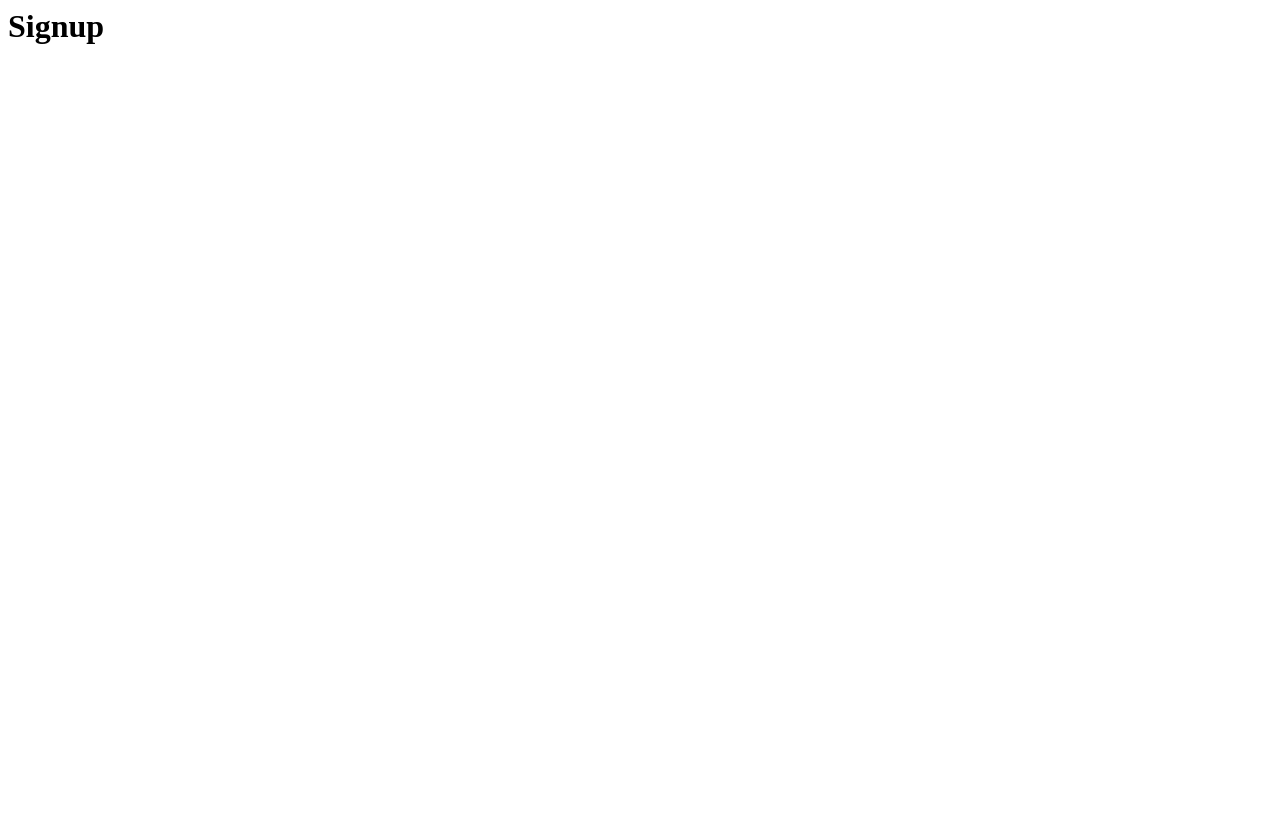
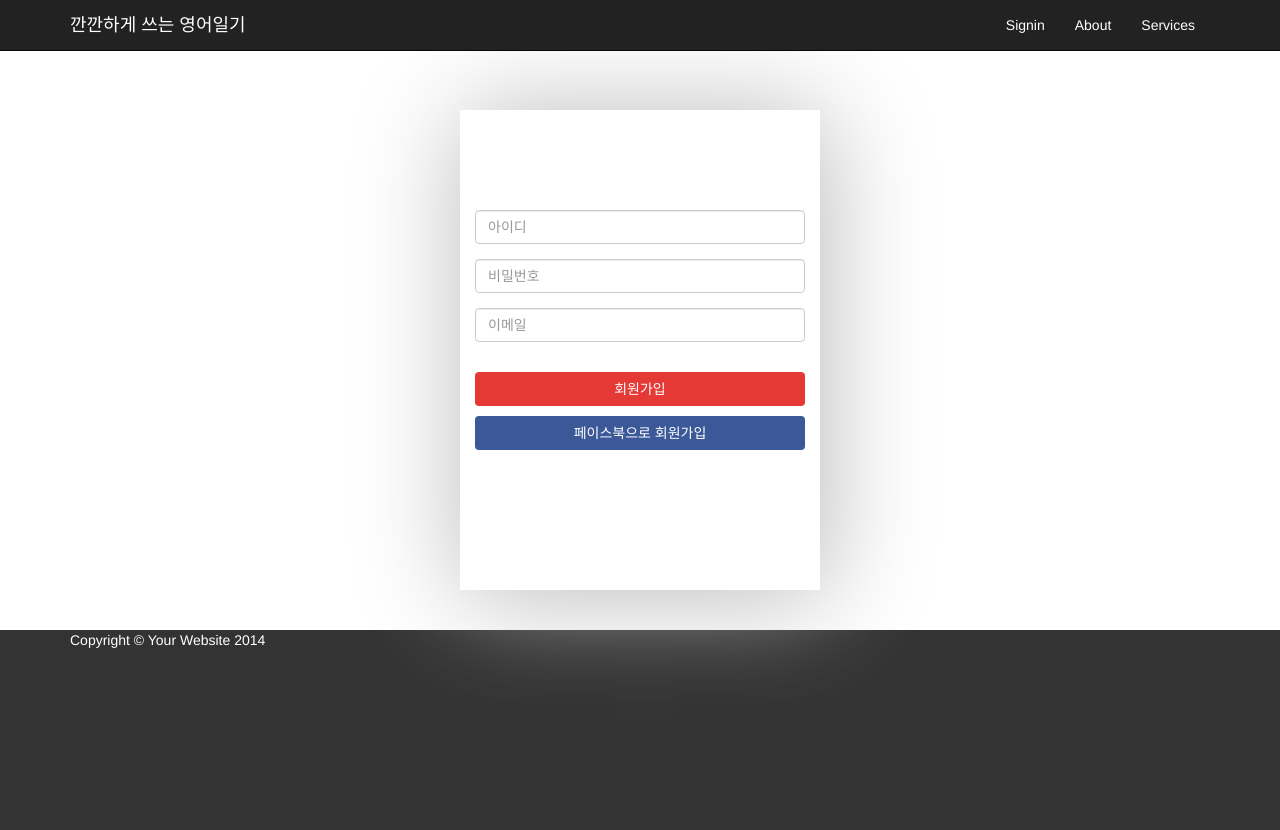
Before and after one commit to jupiny/EnglishDiary, a Django app: page /signup/ in a window 1280 px wide. Before the commit the page is almost empty. Before the commit the page ends 44 px from the top, so only its background shows below. Run offline with Django 3.2, Linux system fonts and the light colour scheme; parts of the project's set-up code (start-up, migrations or seed data) failed here and were passed over; some libraries are stand-ins or nearby versions.

Commit message:
update signup.html: make beautiful from signin.css  without function

```diff
--- a/english_diary/english_diary/static/css/signin.css
+++ b/english_diary/english_diary/static/css/signin.css
@@ -22,7 +22,7 @@
 }
 
 .input-email {
-
+	margin-top: 15px;
 }
 
 .input-password {
--- a/english_diary/users/templates/users/signup.html
+++ b/english_diary/users/templates/users/signup.html
@@ -1 +1,27 @@
-<h1>Signup</h1>
+{% extends "base.html" %}
+
+
+{% block content %}
+    <section>
+        <div class="container">
+            <div class="row">
+                <div class="col-xl-12 col-sm-6 col-sm-offset-3 col-md-4 col-md-offset-4 col-lg-4 col-lg-offset-4">
+                    <div class="login-card">
+                        <form action="">
+                            <div class="row">
+                                    <input id="user_id" placeholder="아이디" type="text" class="form-control input-user_id col-xl-12 col-sm-12 col-md-12 col-lg-12">
+
+                                    <input id="password" placeholder="비밀번호" type="password" class="form-control input-password col-xl-12 col-sm-12 col-md-12 col-lg-12">
+
+                                    <input id="email" placeholder="이메일" type="email" class="form-control input-email col-xl-12 col-sm-12 col-md-12 col-lg-12">
+                                <a class="btn btn-login col-xl-12 col-sm-12 col-md-12 col-lg-12" href="#">회원가입</a>
+
+                                <button class="btn btn-fb-login col-xl-12 col-sm-12 col-md-12 col-lg-12" type="submit" name="action">페이스북으로 회원가입</button>
+                            </div>
+                        </form>
+                    </div>
+                </div>
+            </div>
+        </div>
+    </section>
+{% endblock content %}
```
